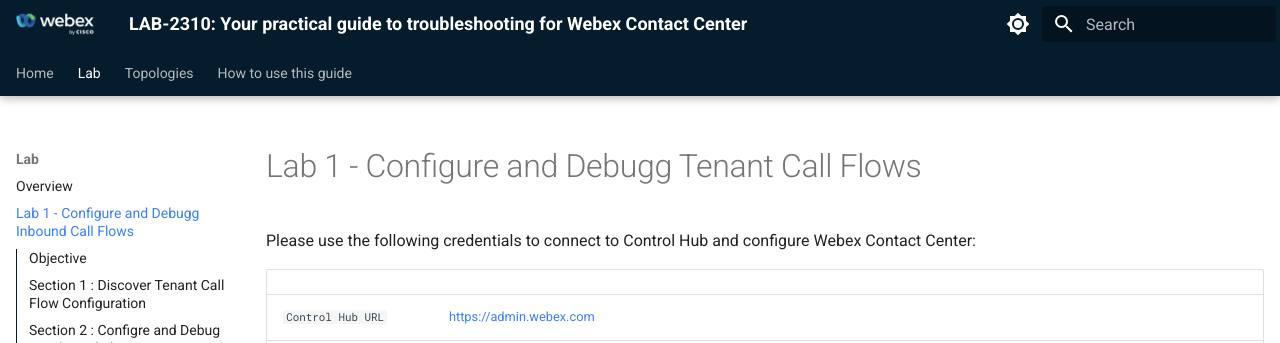
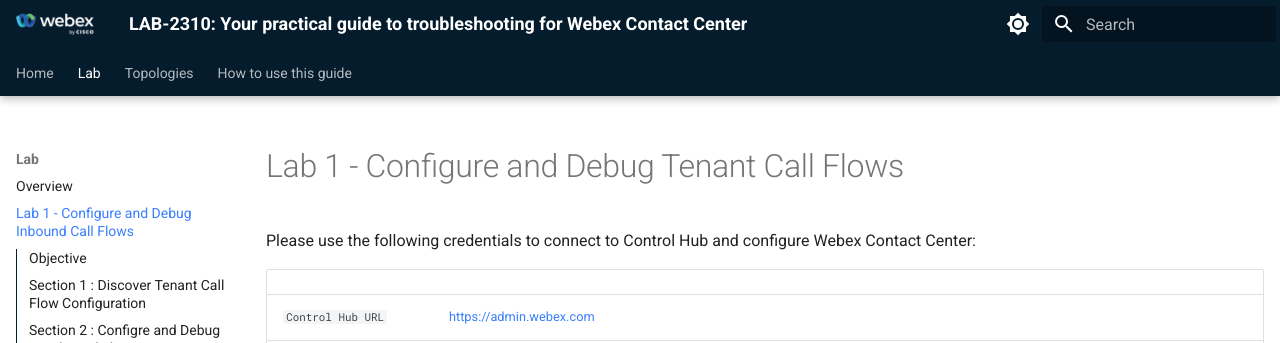
Before and after one commit to WebexCC-SA/LAB-2310, an MkDocs documentation site: the page built from docs/Excercise1.md, in a window 1280 px wide and 900 px high. Shown: the top 343 px of the window. Built offline with MkDocs 1.6.1 and Material for MkDocs 9.7.7, drawn with Linux system fonts in a browser that asks for light colours.

Commit message:
version13

```diff
--- a/docs/Excercise1.md
+++ b/docs/Excercise1.md
@@ -1,4 +1,4 @@
-# Lab 1 - Configure and Debugg Tenant Call Flows
+# Lab 1 - Configure and Debug Tenant Call Flows
 
 Please use the following credentials to connect to Control Hub and configure Webex Contact Center:
 
--- a/mkdocs.yml
+++ b/mkdocs.yml
@@ -88,7 +88,7 @@
   - Home: index.md
   - Lab:
       - Overview: overview.md
-      - Lab 1 - Configure and Debugg Inbound Call Flows : Excercise1.md
+      - Lab 1 - Configure and Debug Inbound Call Flows : Excercise1.md
       - Lab 2 - Setup Seamless Call Transfer : Excercise2.md
       - Lab 3 - Set Up Outdial Calls : Excercise3.md
       - Conclusion: conclusion.md
```
